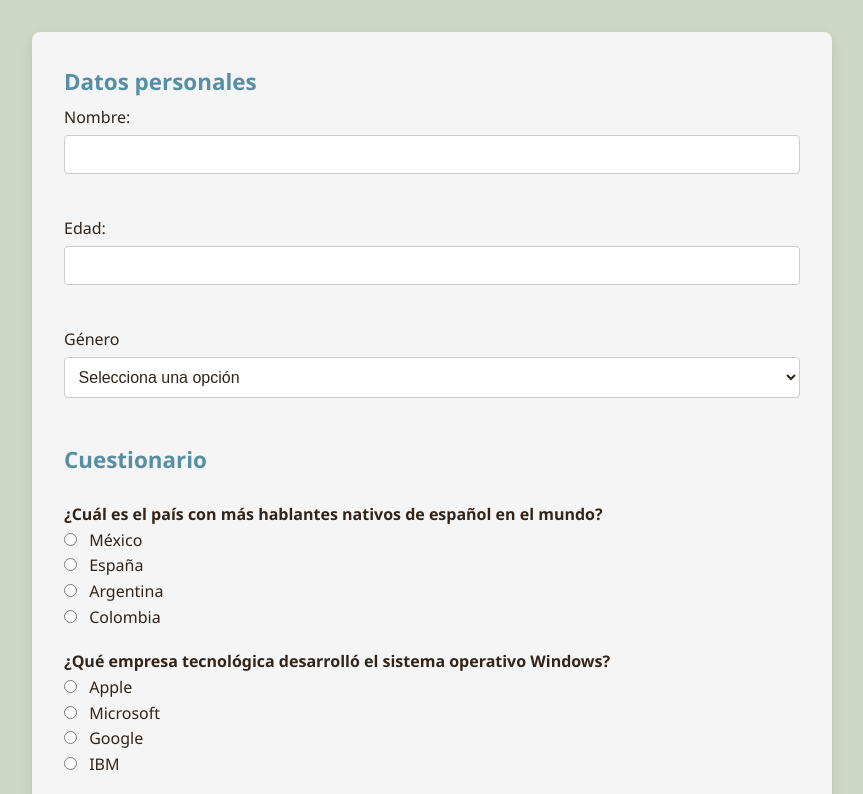
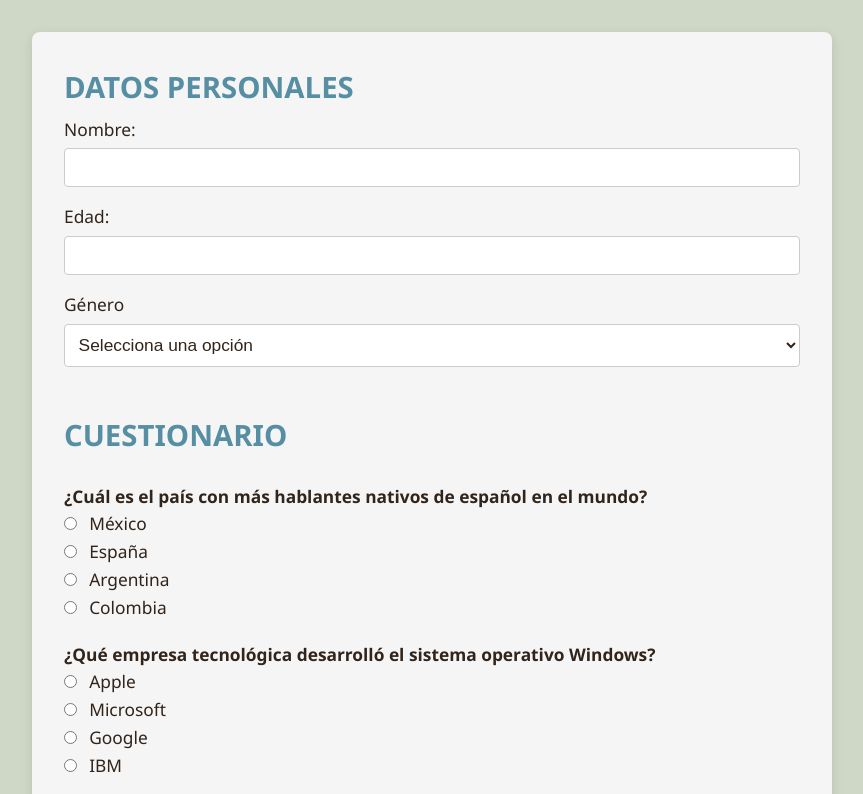
Before and after one commit to RomanACU/M2_QUIZ, a plain HTML site: page index.html in a window 1280 px wide. Shown: the top 794 px of the page, without its empty margins (208-1071 px from the left). Drawn offline with Linux system fonts and the light colour scheme.

Commit message:
Add files via upload

```diff
--- a/color.css
+++ b/color.css
@@ -27,13 +27,14 @@ fieldset {
 }
 
 legend {
-    font-size: 1.4rem;
+    font-size: clamp(1rem, 0.5rem + 1.667vw, 2rem);
     font-weight: bold;
     color: #568EA3;
     margin-bottom: .3rem;
 }
 
 label {
+    font-size: clamp(0.875rem, 0.75rem + 0.417vw, 1.125rem);
     font-weight: 500;
 }
 
@@ -50,7 +51,6 @@ textarea {
     font-size: 1rem;
     color: #31241a;
 }
-
 input[type="radio"],
 input[type="checkbox"] {
     margin-right: 0.5rem;
@@ -58,6 +58,7 @@ input[type="checkbox"] {
 
 p {
     margin-top: 1.2rem;
+    font-size: clamp(0.875rem, 0.75rem + 0.417vw, 1.125rem);
     font-weight: 600;
 }
 
@@ -80,9 +81,12 @@ select {
   margin-bottom: 1rem;
   border: 1px solid #ccc;
   border-radius: 4px;
-  font-size: 1rem;
+  font-size: clamp(0.875rem, 0.75rem + 0.417vw, 1.125rem);
   color: #31241a;
   background-color: white;
+}
+select option{
+     font-weight: normal;
 }
 input[type="button"] {
     background-color: #2292A4;
--- a/index.html
+++ b/index.html
@@ -11,11 +11,11 @@
 <body>
   <form action="post">
     <fieldset>
-      <legend>Datos personales</legend>
+      <legend>DATOS PERSONALES</legend>
       <label for="nombre">Nombre: </label>
-      <input type="text" id="nombre" name="nombre" required><br><br>
+      <input type="text" id="nombre" name="nombre" required><br>
       <label for="edad">Edad: </label>
-      <input type="number" name="edad" id="edad" min=18 max=120 required><br></br>
+      <input type="number" name="edad" id="edad" min=18 max=120 required><br>
       <label for="genero">Género</label>
       <select id="genero" name="genero" required>
         <option value="" disabled selected>Selecciona una opción</option>
@@ -29,7 +29,7 @@
     </fieldset>
 
     <fieldset>
-      <legend>Cuestionario</legend>
+      <legend>CUESTIONARIO</legend>
       <p>¿Cuál es el país con más hablantes nativos de español en el mundo?</p>
       <input type="radio" id="mexico" name="lenguaje" value="México" required>
       <label for="mexico">México</label><br>
@@ -122,7 +122,7 @@
     </fieldset>
 
     <fieldset>
-      <legend>Comentarios</legend>
+      <legend>COMENTARIOS</legend>
       <p><label for="comentario">Deja un comentario:</label></p>
       <textarea id="comentario" name="comentario" rows="5" cols="100" required></textarea>
     </fieldset>
```
